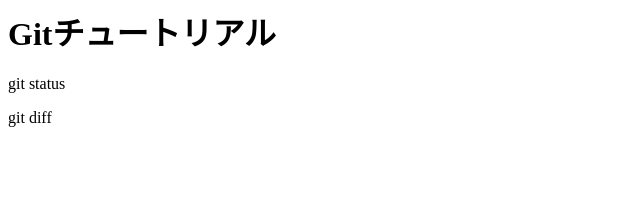
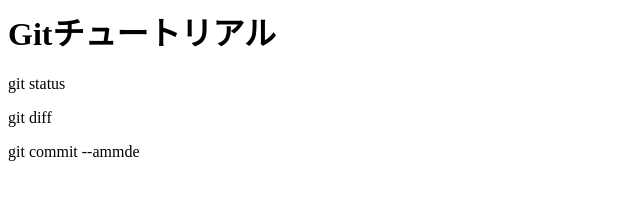
Before and after one commit to omochimogumogu666/git_tutorial, a plain HTML site: page index.html in a window 1280 px wide. Shown: the whole page, without its empty margins (0-640 px from the left). Drawn offline with Linux system fonts and the light colour scheme.

Commit message:
git commit --amend を追記

```diff
--- a/index.html
+++ b/index.html
@@ -1,3 +1,4 @@
 <h1>Gitチュートリアル</h1>
 <p>git status </p>
 <p>git diff</p>
+<p>git commit --ammde</p>
```
